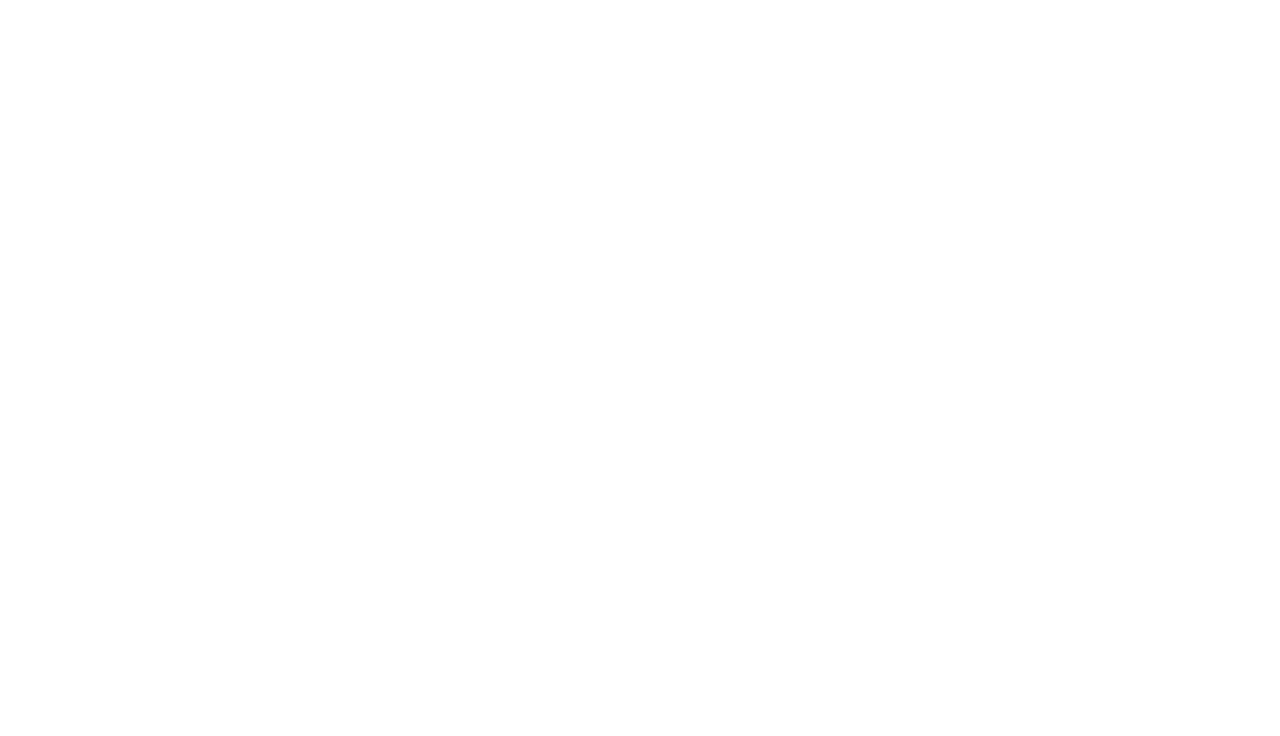
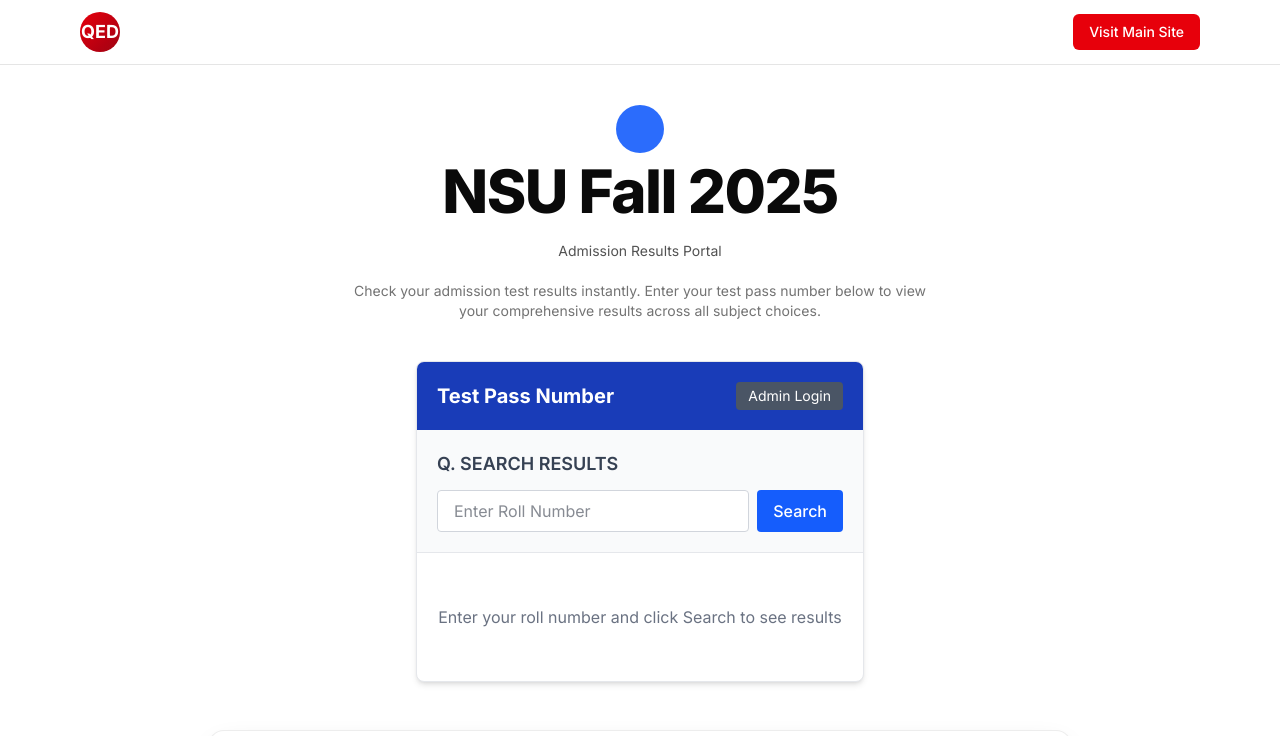
Before and after one commit to rimon-webdev/admission-results, a Next.js app: page / in a window 1280 px wide. Shown: the top 736 px of the page. Built offline with nearby package versions, Linux system fonts and the light colour scheme.

Commit message:
Fix RootLayout, remove unused files, ready for Vercel deploy

```diff
--- a/app/layout.tsx
+++ b/app/layout.tsx
@@ -1,7 +1,6 @@
 import type { Metadata } from "next";
 import { Inter } from "next/font/google";
 import "./globals.css";
-
 
 const inter = Inter({ subsets: ["latin"] });
 
@@ -17,8 +16,8 @@
 }) {
   return (
     <html lang="bn" suppressHydrationWarning className="h-full">
-      <body className={`${inter.className} h-full antialiased`}>
-
+      <body className={`${inter.className} h-full antialiased bg-gray-50`}>
+        {children}
       </body>
     </html>
   );
```
